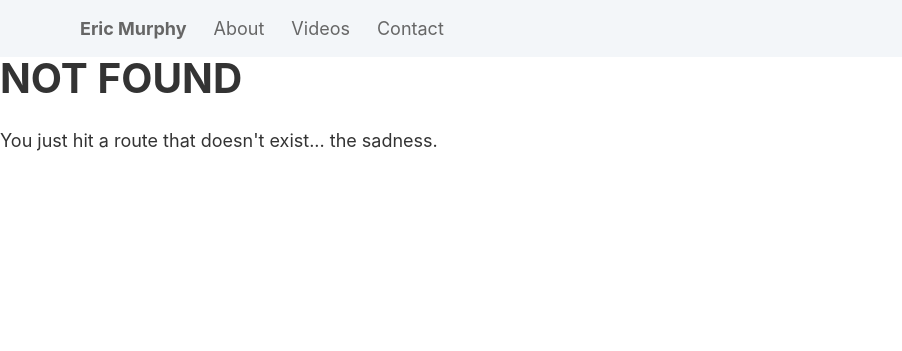
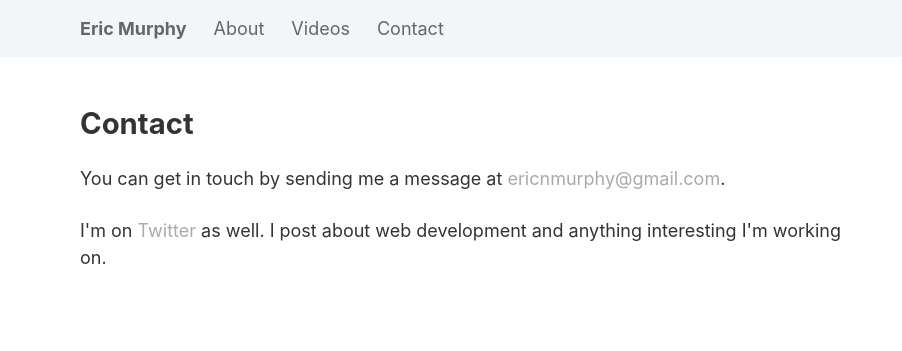
Before and after one commit to ericmurphyxyz/ericmurphy.xyz, a Gatsby site: page /contact in a window 1280 px wide. Before the commit this address had no page. Shown: the whole page, without its empty margins (0-902 px from the left). Built offline with nearby package versions, Linux system fonts and the light colour scheme; Gatsby itself is replaced by a stand-in of ours.

Commit message:
Added "contact" page

```diff
--- a/gatsby-config.js
+++ b/gatsby-config.js
@@ -5,8 +5,8 @@ require("dotenv").config({
 module.exports = {
   siteMetadata: {
     title: `Eric Murphy`,
-    description: `Kick off your next, great Gatsby project with this default starter. This barebones starter ships with the main Gatsby configuration files you might need.`,
-    author: `@gatsbyjs`,
+    description: `Building blazing-fast, modern websites and web apps that are a joy to use`,
+    author: `@ericnmurphy`,
   },
   plugins: [
     `gatsby-plugin-react-helmet`,
@@ -36,7 +36,7 @@ module.exports = {
         background_color: `#663399`,
         theme_color: `#663399`,
         display: `minimal-ui`,
-        icon: `src/images/gatsby-icon.png`, // This path is relative to the root of the site.
+        icon: `src/images/icon.png`,
       },
     },
     `gatsby-plugin-styled-components`,
--- a/src/pages/about.js
+++ b/src/pages/about.js
@@ -51,6 +51,7 @@ const AboutPage = () => {
               React and Gatsby—modern web technologies that won't leave you in
               the last decade of sluggish, cobbled-together websites.
             </p>
+            <p></p>
             <p>
               Ready to get your project started, or want to see specific
               projects I've worked on? Send me a message at{" "}
--- /dev/null
+++ b/src/pages/contact.js
@@ -0,0 +1,39 @@
+import React from "react"
+
+import Layout from "../components/layout"
+import Container from "../components/container"
+import Row from "../components/row"
+import SEO from "../components/seo"
+
+const ContactPage = () => {
+  return (
+    <Layout>
+      <SEO title="Contact" />
+      <Container>
+        <Row>
+          <div>
+            <h2>Contact</h2>
+            <p>
+              You can get in touch by sending me a message at{" "}
+              <a href="mailto:ericnmurphy@gmail.com">ericnmurphy@gmail.com</a>.
+            </p>
+            <p>
+              I'm on{" "}
+              <a
+                href="https://twitter.com/ericnmurphy"
+                target="_blank"
+                rel="noopener noreferrer"
+              >
+                Twitter
+              </a>{" "}
+              as well. I post about web development and anything interesting I'm
+              working on.
+            </p>
+          </div>
+        </Row>
+      </Container>
+    </Layout>
+  )
+}
+
+export default ContactPage
```
Also changed, not shown: src/images/gatsby-icon.png (deleted), src/images/icon.png (added).
